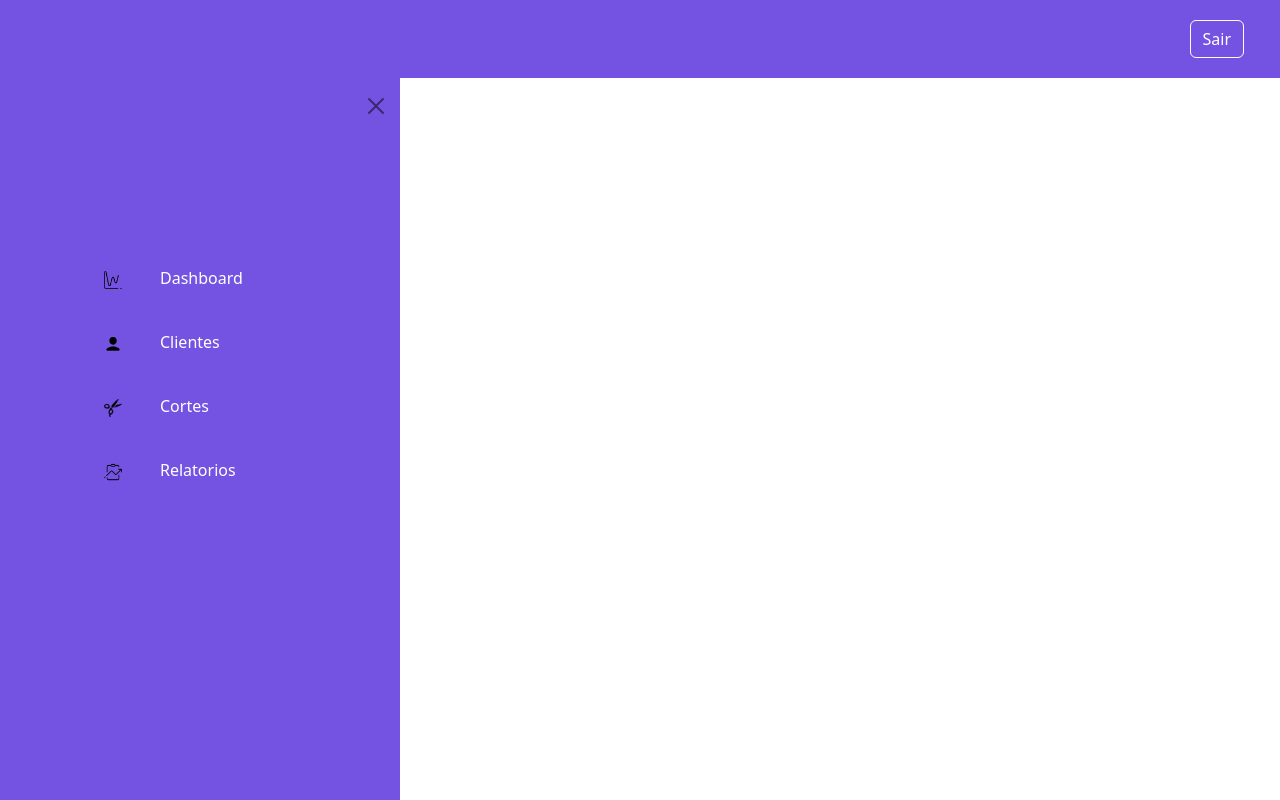
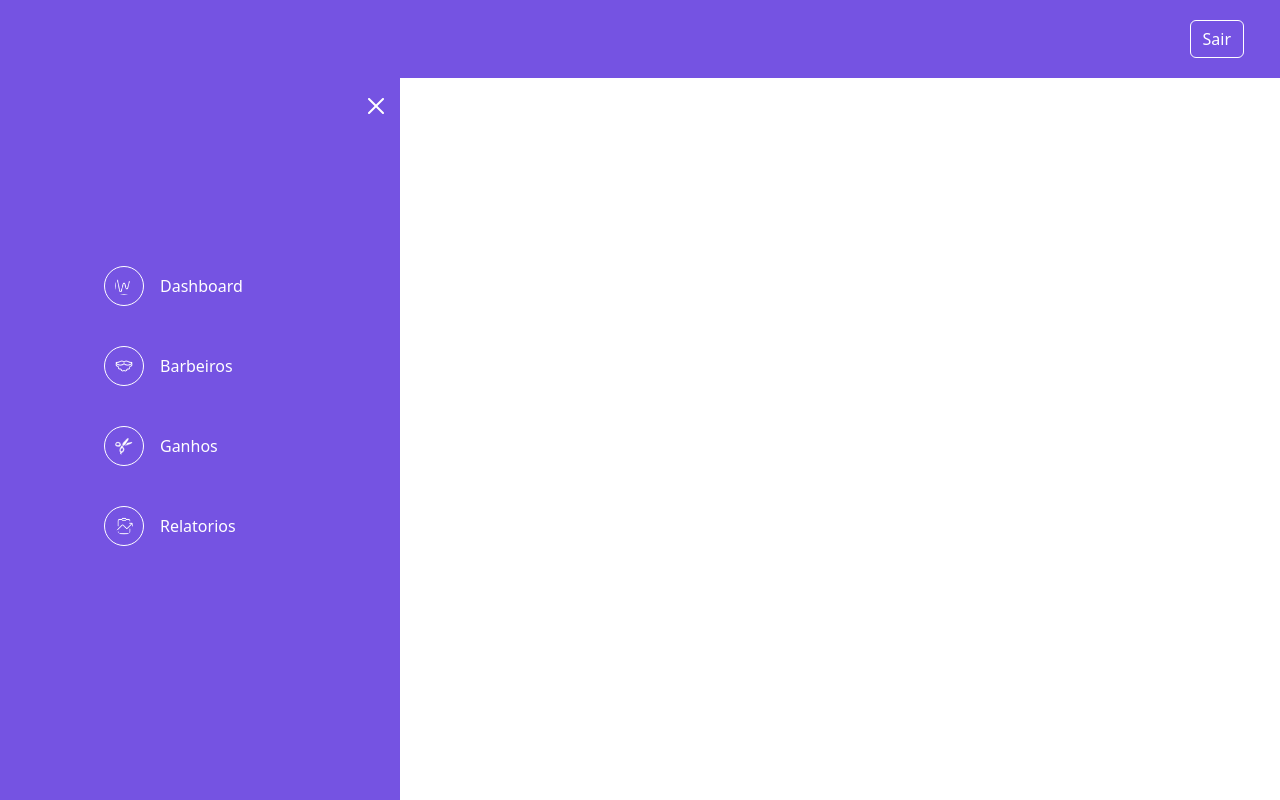
Before and after one commit to LucasAlmeida-jpg/barber, a Vue app: page /admin in a window 1280 px wide. Both pictures are taken after a click on the button "Menu". Built offline with nearby package versions, Linux system fonts and the light colour scheme.

Commit message:
adjustment

```diff
--- a/src/assets/base.css
+++ b/src/assets/base.css
@@ -80,7 +80,12 @@ body {
 }
 
 .icon {
-  width: 18px;
+  width: 40px;
+  filter: invert();
+  border: 1px solid black;
+  padding: 10px;
+  border-radius: 50%;
+
 }
 
 .offcanvas-body ul {
@@ -118,3 +123,18 @@ body {
   border-radius: 50%;
 
 }
+.offcanvas-header .btn-close {
+  filter: invert(1);
+  opacity: 1;
+}
+
+.barber {
+  width: 50px;
+  background-color: rgb(144, 241, 9);
+  filter: invert(1);
+  padding: 10px;
+  border-radius: 50%;
+  position: absolute;
+  top: -20px;
+  left: -20px;
+}
--- a/src/components/NavComponent.vue
+++ b/src/components/NavComponent.vue
@@ -28,14 +28,14 @@
       </li>
       <li>
         <div class="d-flex align-items-center justify-content-center">
-          <div class="col-2"><img class="icon" src="../assets/icons/user.png" alt="icon"></div>
-          <div class="col-6 list-item"><router-link :to="{ name: 'cliente', params: { id: 'cliente' } }">Clientes</router-link></div>
+          <div class="col-2"><img class="icon" src="../assets/icons/santa-beard.png" alt="icon"></div>
+          <div class="col-6 list-item"><router-link :to="{ name: 'cliente', params: { id: 'cliente' } }">Barbeiros</router-link></div>
         </div>
       </li>
       <li>
         <div class="d-flex align-items-center justify-content-center">
           <div class="col-2"><img class="icon" src="../assets/icons/cortes.png" alt="icon"></div>
-          <div class="col-6 list-item"><router-link :to="{ name: 'corte', params: { id: 'corte' } }">Cortes</router-link></div>
+          <div class="col-6 list-item"><router-link :to="{ name: 'corte', params: { id: 'corte' } }">Ganhos</router-link></div>
         </div>
       </li>
       <li>
--- a/src/views/Clientes.vue
+++ b/src/views/Clientes.vue
@@ -1,3 +1,50 @@
 <template>
-    <h1 class="text-center">Clientes</h1>
+    <h1 class="text-center my-5 color-primary">Barbeiros ativo na barbearia</h1>
+    <div class="row h-100 d-flex align-items-center justify-content-center">
+       <div class="row" >
+            <div class="col-md-4" v-for="teste in 3">
+                <div class="card mb-4">
+                   <div class="d-flex align-items-center justify-content-start">
+                    <div>
+                        <img class="barber" src="../assets/icons/santa-beard.png" alt="">
+                    </div>
+                    <div>
+                        <h1 class="h-primary">Barbeiro</h1>
+                        <p>Nome: Lucas Almeida</p>
+                        <p>Email: lucas@gmail.com</p>
+                    </div>
+                   </div>
+                </div>
+            </div>
+       </div>
+       <div class="row">
+        <div class="col-md-6">
+            <button class="btn btn-primary"  data-bs-toggle="modal" data-bs-target="#exampleModal">Cadastrar</button>
+        </div>
+        <div class="modal fade" id="exampleModal" tabindex="-1" aria-labelledby="exampleModalLabel" aria-hidden="true">
+  <div class="modal-dialog modal-dialog-centered">
+    <div class="modal-content">
+      <div class="modal-header">
+        <img class="barber" src="../assets/icons/santa-beard.png" alt="">
+        <button type="button" class="btn-close" data-bs-dismiss="modal" aria-label="Close"></button>
+      </div>
+      <div class="modal-body">
+        <div class="form-floating mb-3">
+  <input type="text" class="form-control" id="floatingPassword" placeholder="Password">
+  <label for="floatingPassword">Nome</label>
+</div>
+        <div class="form-floating">
+  <input type="email" class="form-control" id="floatingInput" placeholder="name@example.com">
+  <label for="floatingInput">Email</label>
+</div>
+      </div>
+      <div class="modal-footer">
+        <button type="button" class="btn btn-outline-secondary" data-bs-dismiss="modal">Fechar</button>
+        <button type="button" class="btn btn-primary">Cadastrar</button>
+      </div>
+    </div>
+  </div>
+</div>
+       </div>
+    </div>
 </template>
```
